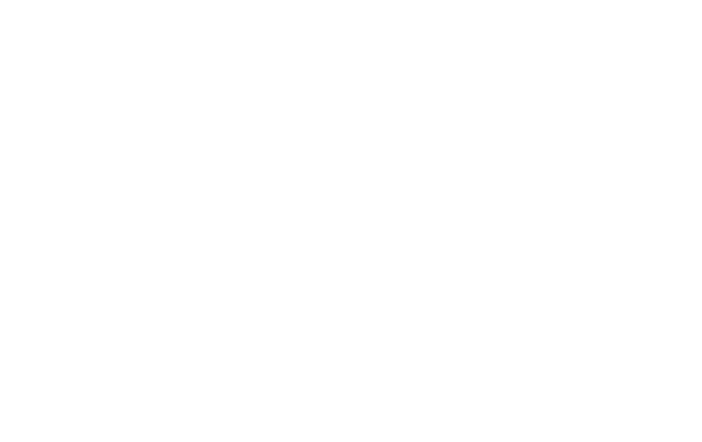
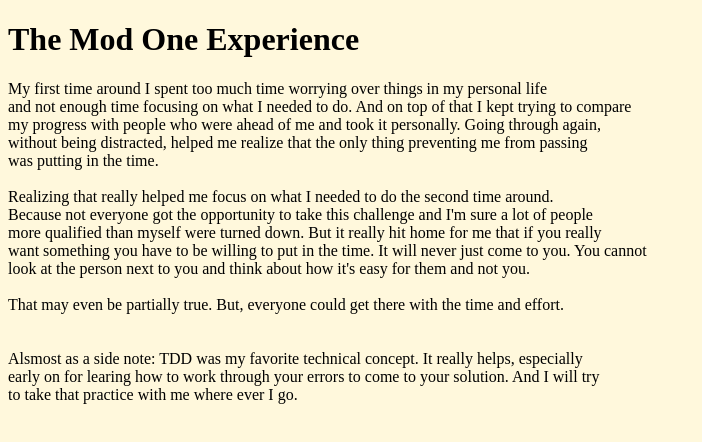
Before and after one commit to randy-darsh/randy-darsh.github.io, a plain HTML site: page the_mod_one_experience.html in a window 1280 px wide. Shown: the whole page, without its empty margins (0-702 px from the left). Drawn offline with Linux system fonts and the light colour scheme.

Commit message:
added blog post

```diff
--- a/styles.css
+++ b/styles.css
@@ -1,6 +1,8 @@
 body {
-  background-color: white;
+  background-color: Cornsilk;
   font-size: 16px;
 }
 
-section
+section {
+  font-size: 16px
+}
--- a/the_mod_one_experience.html
+++ b/the_mod_one_experience.html
@@ -0,0 +1,26 @@
+<!DOCTYPE html>
+<html>
+  <head>
+    <meta charset="utf-8">
+    <title>Randy Springer</title>
+    <link rel="stylesheet" href="styles.css">
+  </head>
+  <body>
+    <h1>The Mod One Experience</h1>
+    <p>My first time around I spent too much time worrying over things in my personal life<br>
+    and not enough time focusing on what I needed to do. And on top of that I kept trying to compare<br>
+    my progress with people who were ahead of me and took it personally. Going through again,<br>
+    without being distracted, helped me realize that the only thing preventing me from passing<br>
+    was putting in the time.<br><br>
+    Realizing that really helped me focus on what I needed to do the second time around.<br>
+    Because not everyone got the opportunity to take this challenge and I'm sure a lot of people<br>
+    more qualified than myself were turned down. But it really hit home for me that if you really<br>
+    want something you have to be willing to put in the time. It will never just come to you. You cannot<br>
+    look at the person next to you and think about how it's easy for them and not you.<br><br>
+    That may even be partially true. But, everyone could get there with the time and effort.<br><br><br>
+
+    Alsmost as a side note: TDD was my favorite technical concept. It really helps, especially<br>
+    early on for learing how to work through your errors to come to your solution. And I will try<br>
+    to take that practice with me where ever I go.</p>
+  </body>
+</html>
```
Also changed, not shown: index.html (+2 -2 lines).
